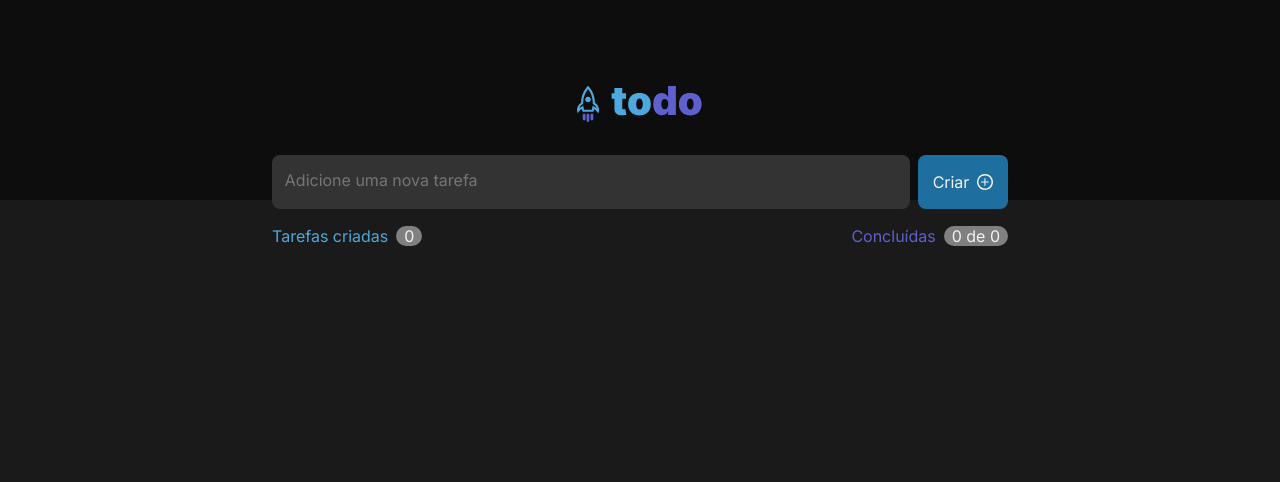
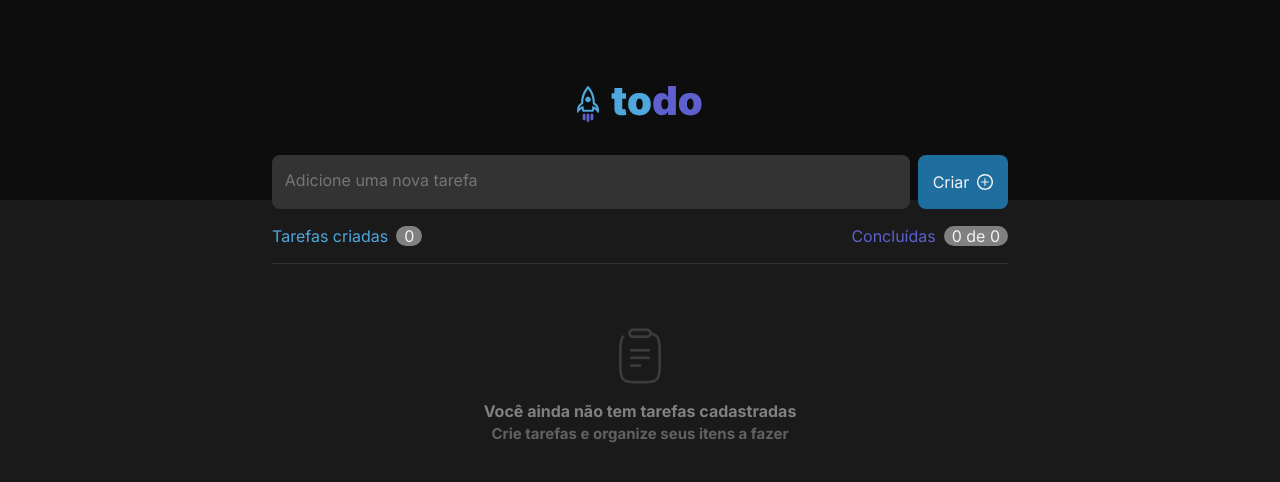
Before and after one commit to PheNog/ToDoList, a React (Vite) app: page / in a window 1280 px wide. Shown: the top 482 px of the page. Built offline with nearby package versions, Linux system fonts and the light colour scheme.

Commit message:
Update final adjusts and master version of application

```diff
--- a/package.json
+++ b/package.json
@@ -11,11 +11,13 @@
   "dependencies": {
     "phosphor-react": "^1.4.1",
     "react": "^18.2.0",
-    "react-dom": "^18.2.0"
+    "react-dom": "^18.2.0",
+    "uuid": "^9.0.0"
   },
   "devDependencies": {
     "@types/react": "^18.0.24",
     "@types/react-dom": "^18.0.8",
+    "@types/uuid": "^8.3.4",
     "@vitejs/plugin-react": "^2.2.0",
     "typescript": "^4.6.4",
     "vite": "^3.2.3"
--- a/src/App.tsx
+++ b/src/App.tsx
@@ -2,49 +2,65 @@ import './global.css'
 import { Header } from './components/header/Header'
 import styles from './App.module.css'
 import plusIcon from './components/assets/plus.svg'
-import { ChangeEvent, useState } from 'react'
+import { ChangeEvent, useEffect, useState } from 'react'
 import { Task } from './components/task/Task'
-import { TaskProps } from './@types/TaskType'
+import { TaskTest } from './@types/TaskType'
+import { v4 as uuid } from 'uuid'
+import { EmptyTask } from './components/emptyTasks/EmptyTask'
 
 
+const emptyObject = {
+  id: '',
+  content: '',
+  isChecked:''
+}
+
 function App() {
-  const [tasks, setTasks] = useState([''])
+  const [tasks, setTasks] = useState<Array<TaskTest>>([])
 
-  const [newTask, setNewTask] = useState('')
+  const [newTask, setNewTask] = useState<any>(emptyObject)
 
   const handleNewTaskCreate = () => {
-
-    setTasks((tasks) => {
-      return [...tasks, newTask]
-    })
-    setNewTask('')
+    if (newTask?.content === '') return alert('Você não pode enviar uma tarefa vazia.')
+    setTasks([...tasks, newTask])
+    setNewTask(emptyObject)
   }
 
   const handleNewTaskChange = (event: ChangeEvent<HTMLTextAreaElement>) => {
-    setNewTask(event.target.value)
+    const checkTask = {
+      id: uuid(),
+      content: event.target.value,
+      isChecked: false
+    }
+    setNewTask(checkTask)
   }
 
-  const handleDeleteTask = (taskToDelete: string) => {
+  const handleDeleteTask = (taskId: string) => {
     const tasksWithoutDeletedOne = tasks.filter(task => {
-      return task !== taskToDelete
+      return task?.id !== taskId
     })
-
     setTasks(tasksWithoutDeletedOne)
-
-  }
-  const [taskChecked, setTaskChecked] = useState<Array<TaskProps>>([])
-
-  const handleCheckTask = ({task}:any) => {
-    if (taskChecked.includes(task)) {
-      const newTasksChecked = taskChecked.filter((taskChecked) => taskChecked !== task)
-      setTaskChecked(newTasksChecked)
-      console.log(newTasksChecked)
-    } else {
-      setTaskChecked([...taskChecked, task])
-    }
   }
 
-  const tasksCount = tasks.length - 1
+  const handleCheckTask = (taskId: string) => {
+    const newTasksListChecked = tasks.map((item) => {
+      if (item.id === taskId) {
+        item.isChecked = !item.isChecked
+      }
+      return item
+    })
+    setTasks(newTasksListChecked)
+  }
+
+  const tasksDoneCount = tasks.filter((task) => {
+    return task?.isChecked === true
+  })
+
+  useEffect(() => {
+    setTasks(tasks)
+  },[tasks])
+
+  const tasksCount = tasks.length
   return (
     <div>
       <Header />
@@ -53,7 +69,7 @@ function App() {
           <textarea
             placeholder='Adicione uma nova tarefa'
             onChange={handleNewTaskChange}
-            value={newTask}
+            value={newTask?.content}
           >
           </textarea>
           <button
@@ -69,29 +85,30 @@ function App() {
           </div>
           <div className={styles.taskFeedbackDone} >
             Concluídas
-            <span>0 de {tasksCount}</span>
+            <span>{tasksDoneCount.length} de {tasksCount}</span>
           </div>
         </div>
+
         <div>
           {tasks.map((task, index) => {
-            if (task === '') return
-            const taskKey = task + index
+            if (task?.content === '') return
             return (
-
               <Task
-                isChecked={false}
+                isChecked={task?.isChecked}
                 onCheckTask={handleCheckTask}
-                tasks={tasks}
-                key={taskKey.toString()}
-                keyClass={taskKey}
-                content={task}
+                key={task?.id}
+                id={task?.id}
+                content={task?.content}
                 onDeleteTask={handleDeleteTask}
               />
             )
           })
-
           }
         </div>
+        <EmptyTask
+        tasks={tasks}
+        />
+
       </div>
     </div>
   )
--- /dev/null
+++ b/src/components/emptyTasks/EmptyTask.module.css
@@ -0,0 +1,33 @@
+.containerMaster {
+    display: flex;
+    border-top: 1px solid var(--gray-400);
+    padding: 1rem;
+    margin-top: 1rem;
+    justify-content: center;
+    flex-direction: column;
+    align-items: center;
+    max-width:46rem;
+    width:100%
+}
+
+.containerMaster img {
+    margin-top: 3rem;
+}
+
+.wrapperTitleAndSubtitle {
+    margin-top: 1rem;
+    font-size: 16px;
+    display: flex;
+    flex-direction: column;
+    align-items: center;
+    font-family: 'Inter';
+    font-style: normal;
+    font-weight: 700;
+    font-size: 16px;
+    line-height: 140%;
+    color: #808080;
+}
+.wrapperTitleAndSubtitle p {
+    opacity: 0.7;
+    font-size: 15px
+}
--- /dev/null
+++ b/src/components/emptyTasks/EmptyTask.tsx
@@ -0,0 +1,18 @@
+import styles from './EmptyTask.module.css'
+import Clipboard from '../assets/Clipboard.svg'
+import { EmptyTaskType } from '../../@types/TaskType'
+
+export const EmptyTask = ({tasks}: EmptyTaskType) => {
+
+    if(tasks.length) return null
+
+    return(
+        <div className={styles.containerMaster} >
+            <img src={Clipboard} />
+            <div className={styles.wrapperTitleAndSubtitle} >
+                <span>Você ainda não tem tarefas cadastradas</span>
+                <p>Crie tarefas e organize seus itens a fazer</p>
+            </div>
+        </div>
+    )
+}
--- a/src/components/task/Task.tsx
+++ b/src/components/task/Task.tsx
@@ -1,44 +1,40 @@
 import styles from './Task.module.css'
 import { Trash } from 'phosphor-react'
 import { TaskProps } from '../../@types/TaskType'
-import { useState } from 'react'
-
-
 
 export const Task: React.FC<TaskProps> = ({
     content,
     onDeleteTask,
-    keyClass,
     onCheckTask,
-    tasks,
-    isChecked
+    id,
+    isChecked = false
 }) => {
-    console.log('content aq', keyClass)
-
-    const [taskChecked, setTaskChecked] =useState([])
 
     const handleDeleteTask = () => {
-        onDeleteTask(content)
+        onDeleteTask(id)
     }
 
-    const handleCheckTask = (task: any) => {
+    const handleCheckTask = (task: string) => {
+        isChecked = !isChecked
         onCheckTask(task)
     }
-    console.log('checkedaqq ', isChecked)
+
+
+
     return (
         <div className={styles.taskWrapper} >
             <div className={styles.checkContentBox} >
-                <input
-                checked={isChecked}
-                onClick={()=> {handleCheckTask(content);}}
-                // checked={taskChecked.includes}
-                id={`check+${keyClass}`}
-                type='checkbox'
-                >
+                <div className={styles.agroupInputAndContent} >
+                    <input
+                        defaultChecked={isChecked}
+                        onClick={() => { handleCheckTask(id); }}
+                        id={id}
+                        type='checkbox'
+                    />
+                    <label htmlFor={id} >      </label>
+                    <p>{content}</p>
+                </div>
 
-                </input>
-                <label htmlFor={`check+${keyClass}`} >      </label>
-                <p>{content}</p>
                 <button
                     onClick={handleDeleteTask}
                 >
@@ -47,7 +43,6 @@ export const Task: React.FC<TaskProps> = ({
                     />
                 </button>
             </div>
-
         </div>
     )
 }
```
Also changed, not shown: src/@types/TaskType.tsx (+12 -4 lines), src/components/task/Task.module.css (+28 -2 lines), src/components/assets/Clipboard.svg (added), 1 other file (tests, documents, lock files or other folders).
